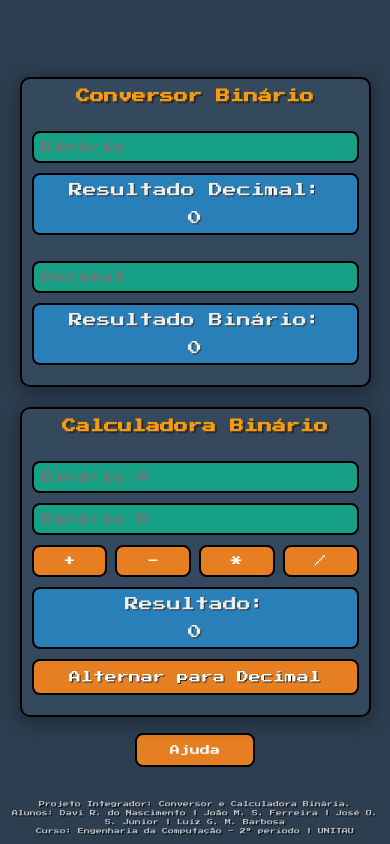
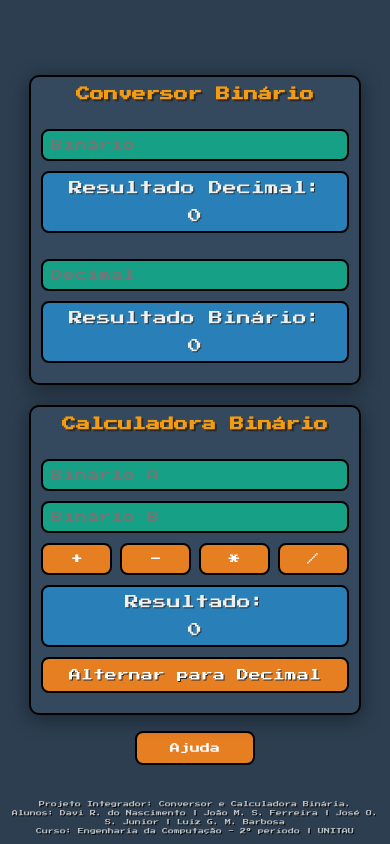
Before and after one commit to luiz007-coder/calc-convsbin, a plain HTML site: page index.html in a window 390 px wide. Drawn offline with Linux system fonts and the light colour scheme.

Commit message:
Update index.html

```diff
--- a/index.html
+++ b/index.html
@@ -131,11 +131,11 @@
     .wrapper {
         justify-content: center;
         justify-content: flex-start;
-        padding-top: 10px;
+        padding-top: 5px;
         gap: 20px;
     }
     .container {
-        max-width: 90%;
+        max-width: 85%;
         padding: 15px;
         margin: 0 auto;
         margin-top: 0;
@@ -154,11 +154,11 @@
     .wrapper {
         justify-content: center;
         justify-content: flex-start;
-        padding-top: 10px;
+        padding-top: 5px;
         gap: 20px;
     }
     .container {
-        width: 100%;
+        width: 90%;
         padding: 12px;
         margin: 0 auto;
         margin-top: 0;
@@ -184,11 +184,11 @@
     .wrapper {
         justify-content: center;
         justify-content: flex-start;
-        padding-top: 10px;
+        padding-top: 5px;
         gap: 20px;
     }
     .container {
-        width: 100%;
+        width: 90%;
         padding: 10px;
         margin: 0 auto;
         margin-top: 0;
@@ -237,6 +237,7 @@
     .help-btn {
         font-size: 12px;
         padding: 12px;
+        gap: 10px;
         width: 100%;
     }
 
```
